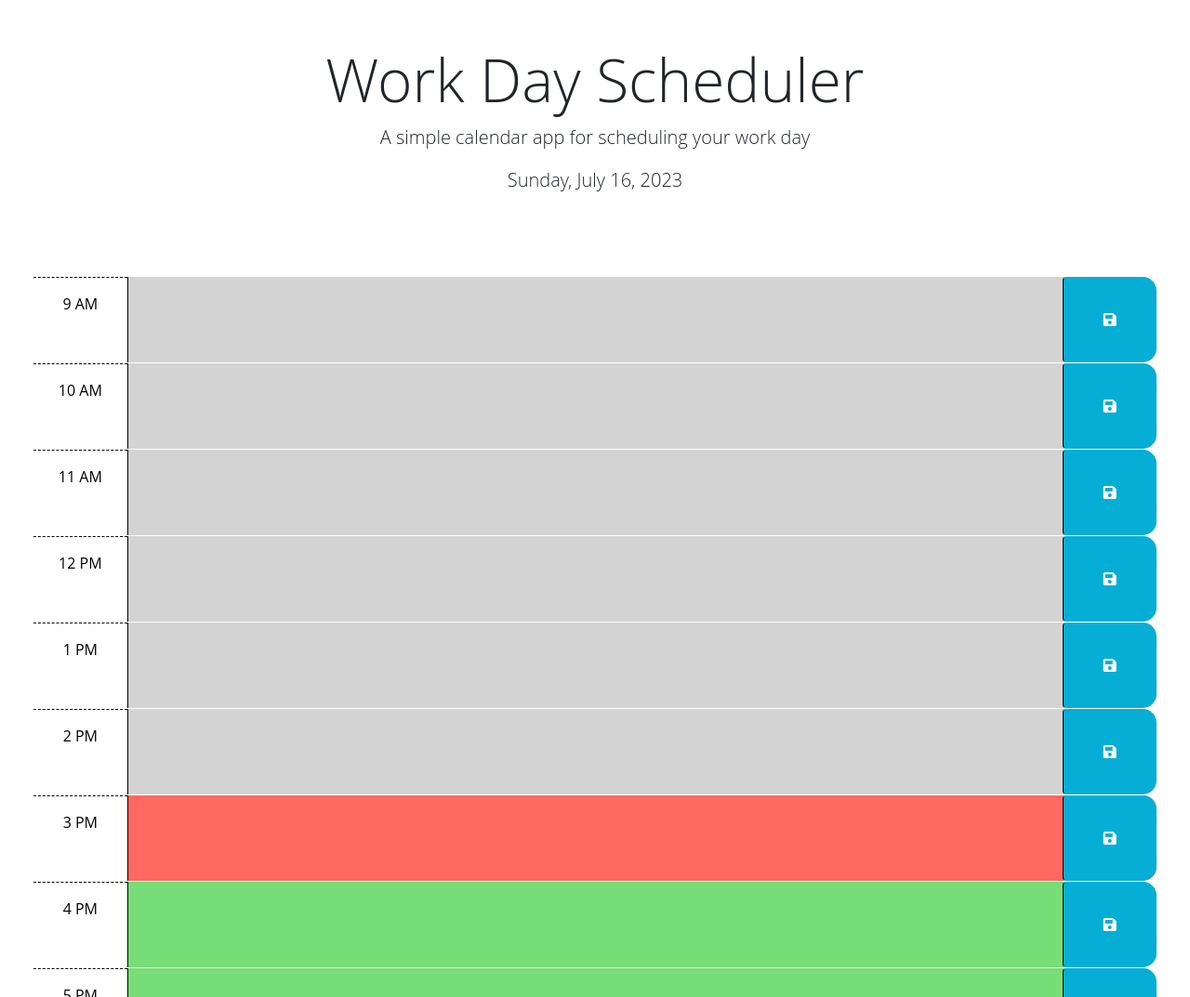
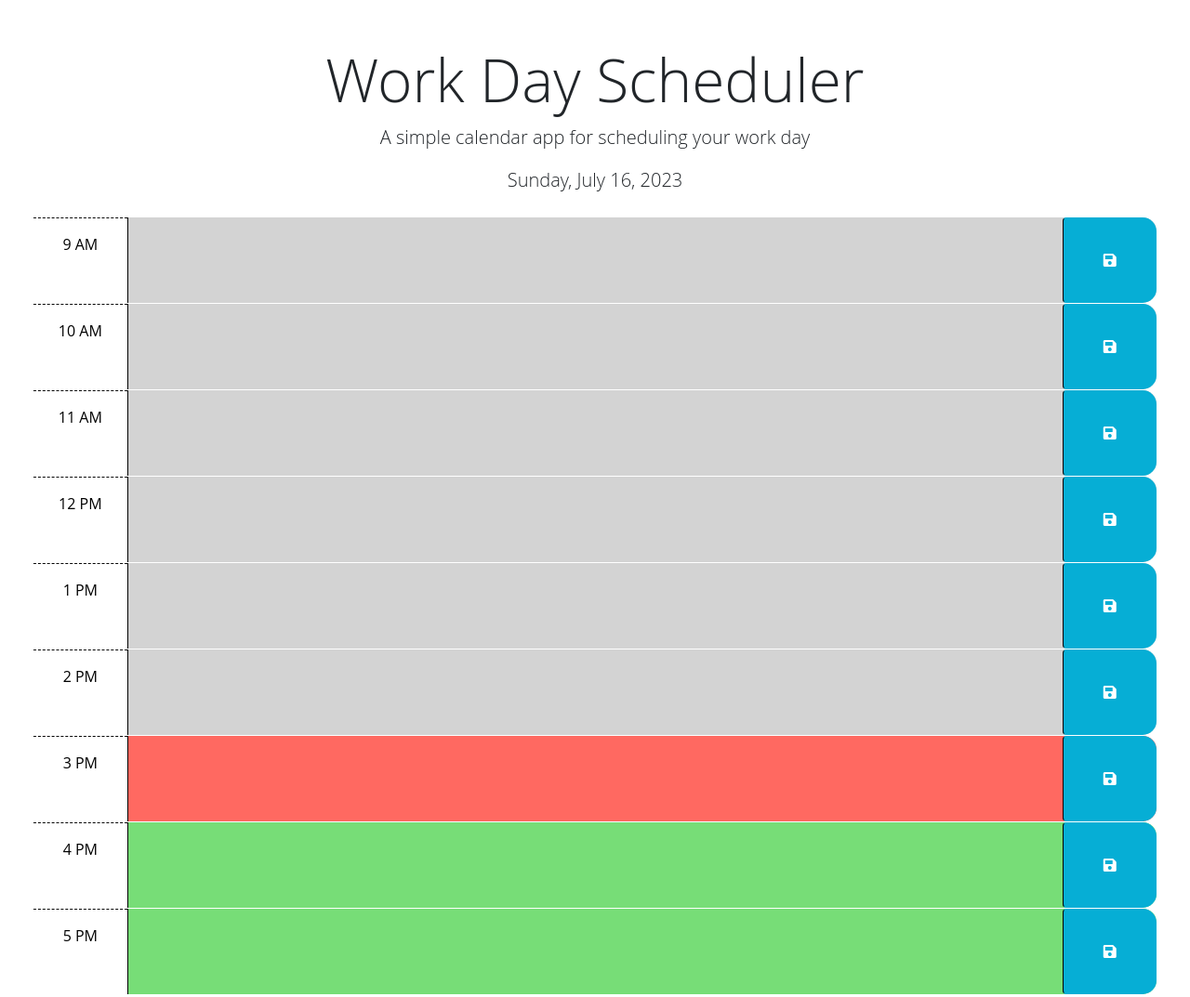
Before and after one commit to alexbishopbootcamp/work-day-scheduler, a plain HTML site: page index.html in a window 1280 px wide. Shown: the top 1073 px of the page at 93% size. Drawn offline with nearby package versions, Linux system fonts and the light colour scheme.

Commit message:
Adjusted header padding to remove excessive whitespace

```diff
--- a/index.html
+++ b/index.html
@@ -25,7 +25,7 @@
   </head>
 
   <body>
-    <header class="p-5 mb-4 text-center">
+    <header class="pt-5 mb-4 text-center">
       <h1 class="display-3">Work Day Scheduler</h1>
       <p class="lead">A simple calendar app for scheduling your work day</p>
       <p id="currentDay" class="lead"></p>
```
